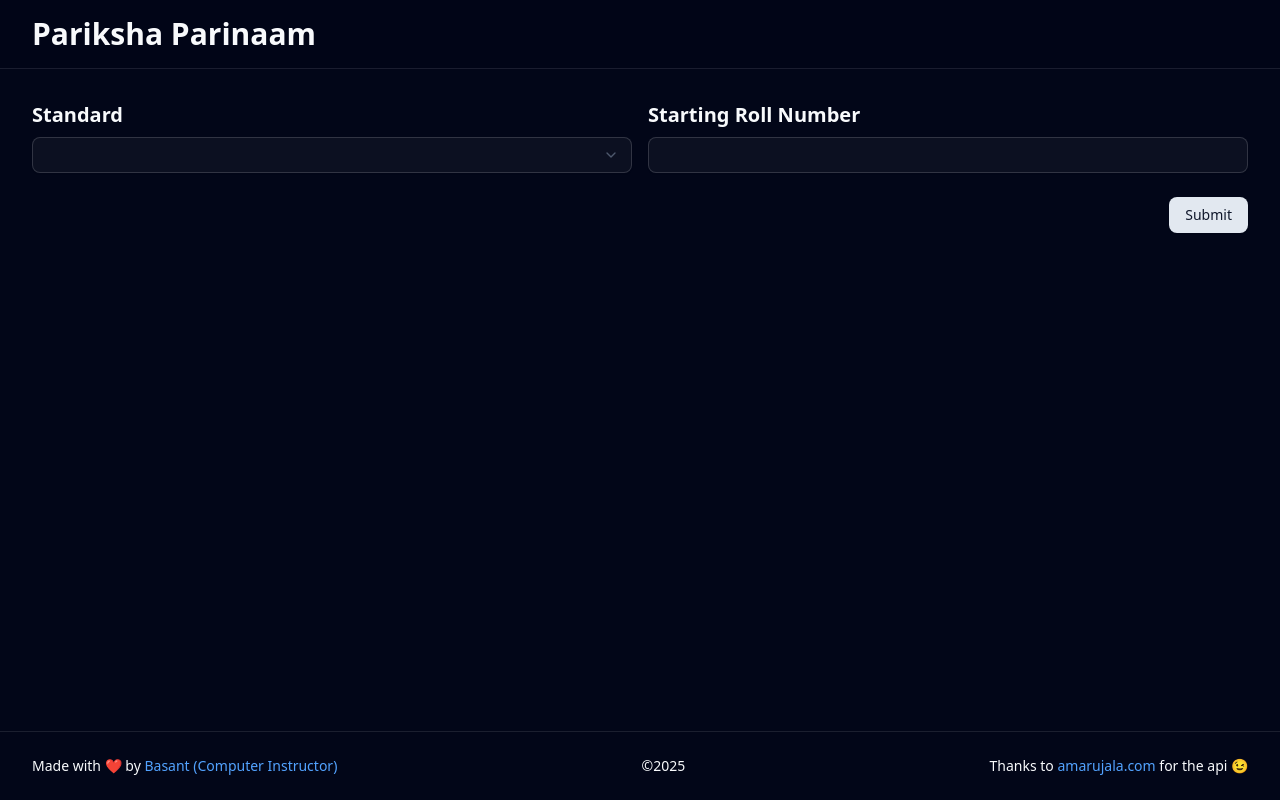
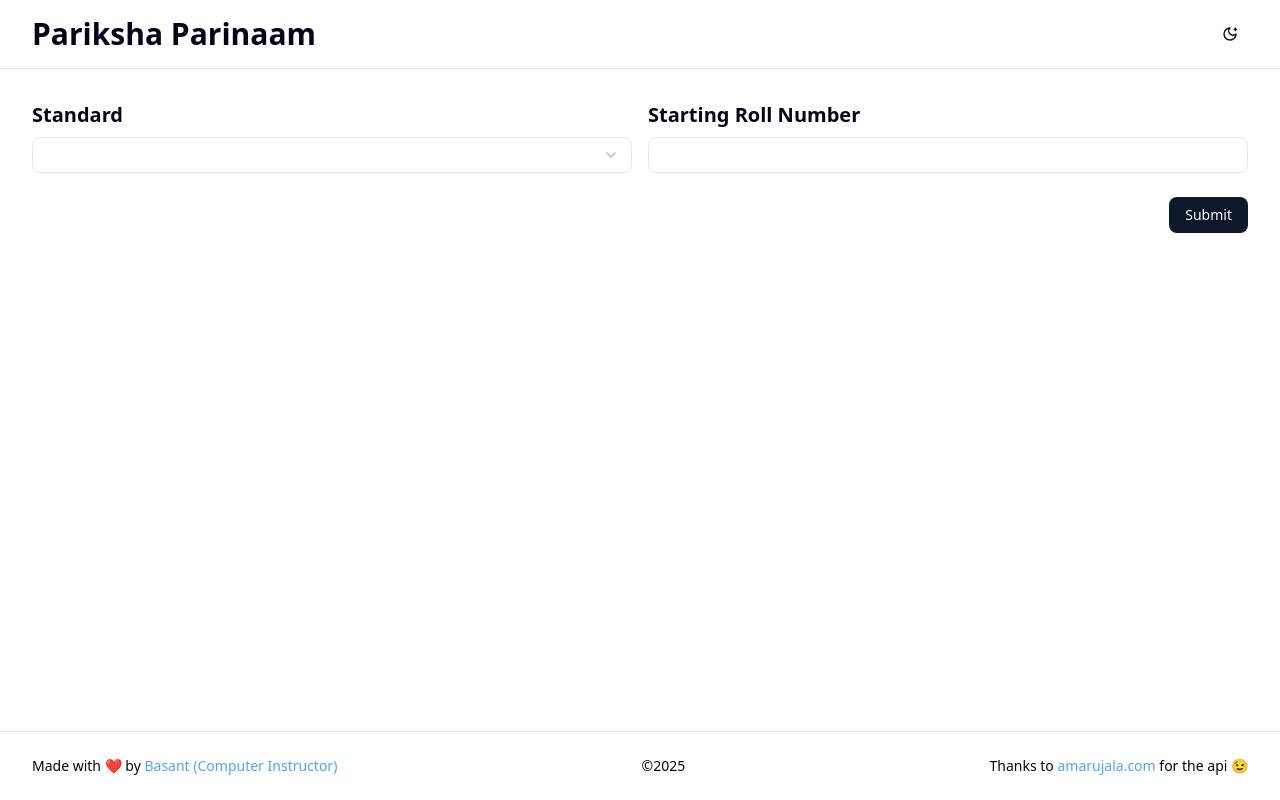
Before and after one commit to curiosbasant/pariksha-parinaam, a Next.js app: page / in a window 1280 px wide. Built offline with nearby package versions, Linux system fonts and the light colour scheme; no server answers.

Commit message:
feat: 🎨 add `ThemeSwitchButton` to header

```diff
--- /dev/null
+++ b/global.d.ts
@@ -0,0 +1,31 @@
+import type { PropsWithChildren, ReactNode } from 'react'
+
+type ParseParamKey<T extends string> = T extends `${infer P}[]`
+  ? P extends `?${infer P}`
+    ? P
+    : P
+  : T
+type ParseParam<T extends string> = T extends `${infer K}[]`
+  ? string[] | (K extends `?${string}` ? null : never)
+  : string
+
+declare global {
+  type LayoutProps<T extends { params?: string; slots?: string } = {}> = PropsWithChildren<
+    Record<T['slots'], ReactNode> & {
+      params: Promise<{ [P in T['params'] as ParseParamKey<P>]: ParseParam<P> }>
+    }
+  >
+
+  type PageProps<T extends { params?: string; searchParams?: string }> = {
+    params: Promise<{ [P in T['params'] as ParseParamKey<P>]: ParseParam<P> }>
+    searchParams: Promise<{ [P in T['searchParams'] as ParseParamKey<P>]?: ParseParam<P> }>
+  }
+}
+
+declare module 'csstype' {
+  interface Properties {
+    [key: `--${string}`]: string | number
+  }
+}
+
+export {}
--- /dev/null
+++ b/src/app/@themeSwitchButton/client.tsx
@@ -0,0 +1,38 @@
+'use client'
+
+import { MoonStarIcon, SunIcon } from 'lucide-react'
+import { useLayoutEffect, useState } from 'react'
+import { Button } from '~/components/ui/button'
+import type { ThemePreference } from './dal'
+import { COOKIE_THEME_KEY } from './shared'
+
+export function ThemeSwitchButton(props: { themePreference?: ThemePreference | null }) {
+  const [themePreference, setThemePreference] = useState(props.themePreference ?? 'light')
+
+  useLayoutEffect(() => {
+    if (props.themePreference) return
+
+    const isDark = window.matchMedia('(prefers-color-scheme: dark)').matches
+    const theme = isDark ? 'dark' : 'light'
+    document.documentElement.dataset.theme = theme
+    setThemePreference(theme)
+  }, [props.themePreference])
+
+  return (
+    <Button
+      variant='ghost'
+      size='icon'
+      onClick={() => {
+        setThemePreference((prev) => {
+          const nextTheme = prev === 'dark' ? 'light' : 'dark'
+          document.cookie = `${COOKIE_THEME_KEY}=${nextTheme}`
+          document.documentElement.dataset.theme = nextTheme
+          return nextTheme
+        })
+      }}
+      title={themePreference === 'dark' ? 'Set light theme' : 'Set dark theme'}
+      type='button'>
+      {themePreference === 'dark' ? <SunIcon /> : <MoonStarIcon />}
+    </Button>
+  )
+}
--- /dev/null
+++ b/src/app/@themeSwitchButton/dal.ts
@@ -0,0 +1,10 @@
+import { cookies } from 'next/headers'
+import { cache } from 'react'
+import { COOKIE_THEME_KEY } from './shared'
+
+export type ThemePreference = 'light' | 'dark'
+
+export const getThemePreference = cache(async () => {
+  const cookieStore = await cookies()
+  return cookieStore.get(COOKIE_THEME_KEY)?.value as ThemePreference | undefined
+})
--- /dev/null
+++ b/src/app/@themeSwitchButton/loading.tsx
@@ -0,0 +1,3 @@
+export default function Loading() {
+  return null
+}
--- /dev/null
+++ b/src/app/@themeSwitchButton/page.tsx
@@ -0,0 +1,8 @@
+import { ThemeSwitchButton } from './client'
+import { getThemePreference } from './dal'
+
+export default async function ThemeButton() {
+  const themePreference = await getThemePreference()
+
+  return <ThemeSwitchButton themePreference={themePreference} />
+}
--- /dev/null
+++ b/src/app/@themeSwitchButton/shared.ts
@@ -0,0 +1 @@
+export const COOKIE_THEME_KEY = 'theme-preference'
--- a/src/app/globals.css
+++ b/src/app/globals.css
@@ -1,7 +1,7 @@
 @import "tailwindcss";
 @import "tw-animate-css";
 
-@custom-variant dark (&:is(.dark *));
+@custom-variant dark (&:is([data-theme=dark], [data-theme=dark] *));
 
 @theme inline {
   --color-background: var(--background);
@@ -78,7 +78,7 @@
   --sidebar-ring: oklch(0.704 0.04 256.788);
 }
 
-.dark {
+[data-theme=dark] {
   --background: oklch(0.129 0.042 264.695);
   --foreground: oklch(0.984 0.003 247.858);
   --card: oklch(0.208 0.042 265.755);
@@ -116,7 +116,4 @@
   * {
     @apply border-border outline-ring/50;
   }
-  body {
-    @apply bg-background text-foreground;
-  }
 }
--- a/src/app/layout.tsx
+++ b/src/app/layout.tsx
@@ -2,7 +2,8 @@ import './globals.css'
 
 import type { Metadata } from 'next'
 import { Geist, Geist_Mono } from 'next/font/google'
-import { PropsWithChildren } from 'react'
+import { ComponentProps } from 'react'
+import { getThemePreference } from './@themeSwitchButton/dal'
 import { Providers } from './client'
 
 const geistSans = Geist({
@@ -20,14 +21,15 @@ export const metadata: Metadata = {
   description: 'See the result of whole class in a minute',
 }
 
-export default function RootLayout(props: PropsWithChildren) {
+export default function RootLayout(props: LayoutProps<{ slots: 'themeSwitchButton' }>) {
   return (
-    <html className='size-full dark' lang='en'>
+    <Html className='size-full bg-background text-foreground' lang='en'>
       <body
         className={`${geistSans.variable} ${geistMono.variable} antialiased flex flex-col size-full [--page-size:var(--container-7xl)] [--page-padding:--spacing(2)] sm:[--page-padding:--spacing(4)] isolate md:[--page-padding:--spacing(8)] divide-y`}>
         <header className='px-(--page-padding) sticky top-0 bg-background/80 backdrop-blur-sm z-10'>
           <div className='m-auto max-w-(--page-size) py-4 flex items-center justify-between'>
             <span className='font-bold text-3xl'>Pariksha Parinaam</span>
+            {props.themeSwitchButton}
           </div>
         </header>
         <div className='px-(--page-padding) flex-1'>
@@ -58,6 +60,12 @@ export default function RootLayout(props: PropsWithChildren) {
           </div>
         </footer>
       </body>
-    </html>
+    </Html>
   )
 }
+
+async function Html(props: ComponentProps<'html'>) {
+  const themePreference = await getThemePreference()
+
+  return <html {...props} data-theme={themePreference} />
+}
```
